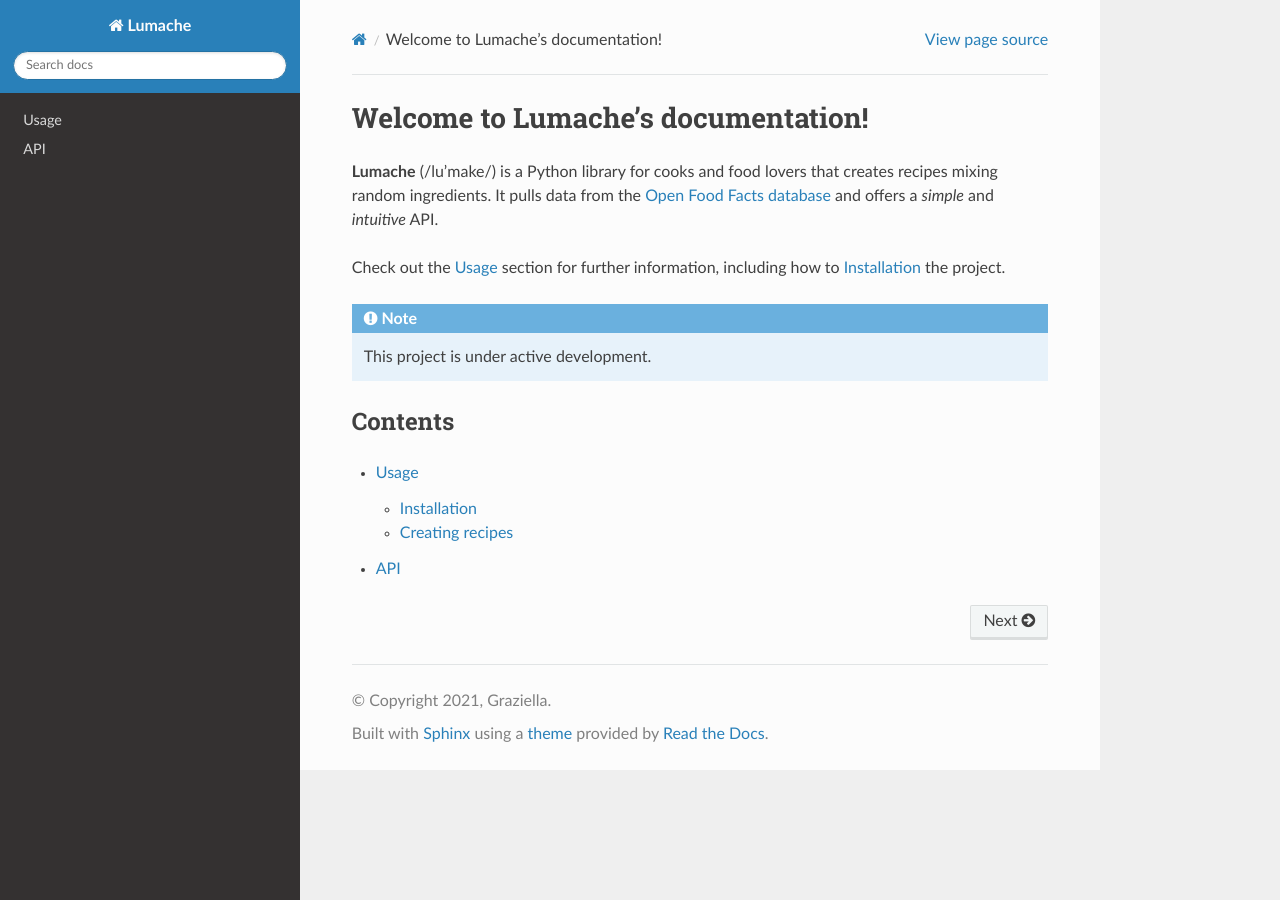
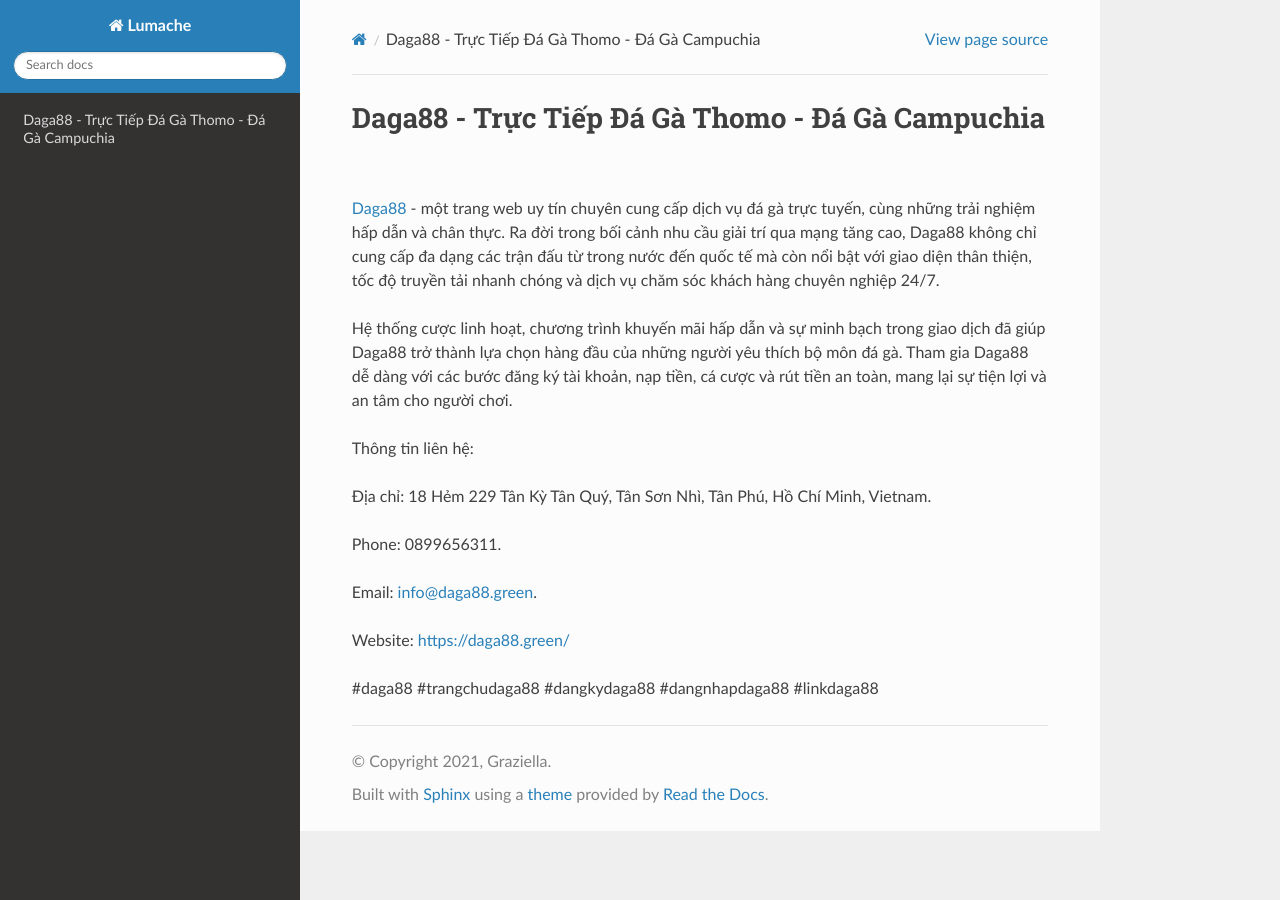
Before and after one commit to JonsCalicut123/daga88green, a Sphinx documentation site: the page built from docs/source/index.rst, in a window 1280 px wide. Built offline with Sphinx 7.4.7 and the Read the Docs theme 3.1.0, drawn with Linux system fonts in a browser that asks for light colours.

Commit message:
Update index.rst

```diff
--- a/docs/source/index.rst
+++ b/docs/source/index.rst
@@ -1,22 +1,18 @@
-Welcome to Lumache's documentation!
+Daga88 - Trực Tiếp Đá Gà Thomo - Đá Gà Campuchia
 ===================================
 
-**Lumache** (/lu'make/) is a Python library for cooks and food lovers
-that creates recipes mixing random ingredients.
-It pulls data from the `Open Food Facts database <https://world.openfoodfacts.org/>`_
-and offers a *simple* and *intuitive* API.
+`Daga88 <https://daga88.green/>`_ - một trang web uy tín chuyên cung cấp dịch vụ đá gà trực tuyến, cùng những trải nghiệm hấp dẫn và chân thực. Ra đời trong bối cảnh nhu cầu giải trí qua mạng tăng cao, Daga88 không chỉ cung cấp đa dạng các trận đấu từ trong nước đến quốc tế mà còn nổi bật với giao diện thân thiện, tốc độ truyền tải nhanh chóng và dịch vụ chăm sóc khách hàng chuyên nghiệp 24/7.
 
-Check out the :doc:`usage` section for further information, including
-how to :ref:`installation` the project.
+Hệ thống cược linh hoạt, chương trình khuyến mãi hấp dẫn và sự minh bạch trong giao dịch đã giúp Daga88 trở thành lựa chọn hàng đầu của những người yêu thích bộ môn đá gà. Tham gia Daga88 dễ dàng với các bước đăng ký tài khoản, nạp tiền, cá cược và rút tiền an toàn, mang lại sự tiện lợi và an tâm cho người chơi.
 
-.. note::
+Thông tin liên hệ:
 
-   This project is under active development.
+Địa chỉ: 18 Hẻm 229 Tân Kỳ Tân Quý, Tân Sơn Nhì, Tân Phú, Hồ Chí Minh, Vietnam.
 
-Contents
---------
+Phone: 0899656311.
 
-.. toctree::
+Email: info@daga88.green.
 
-   usage
-   api
+Website: https://daga88.green/
+
+#daga88 #trangchudaga88 #dangkydaga88 #dangnhapdaga88 #linkdaga88
```
